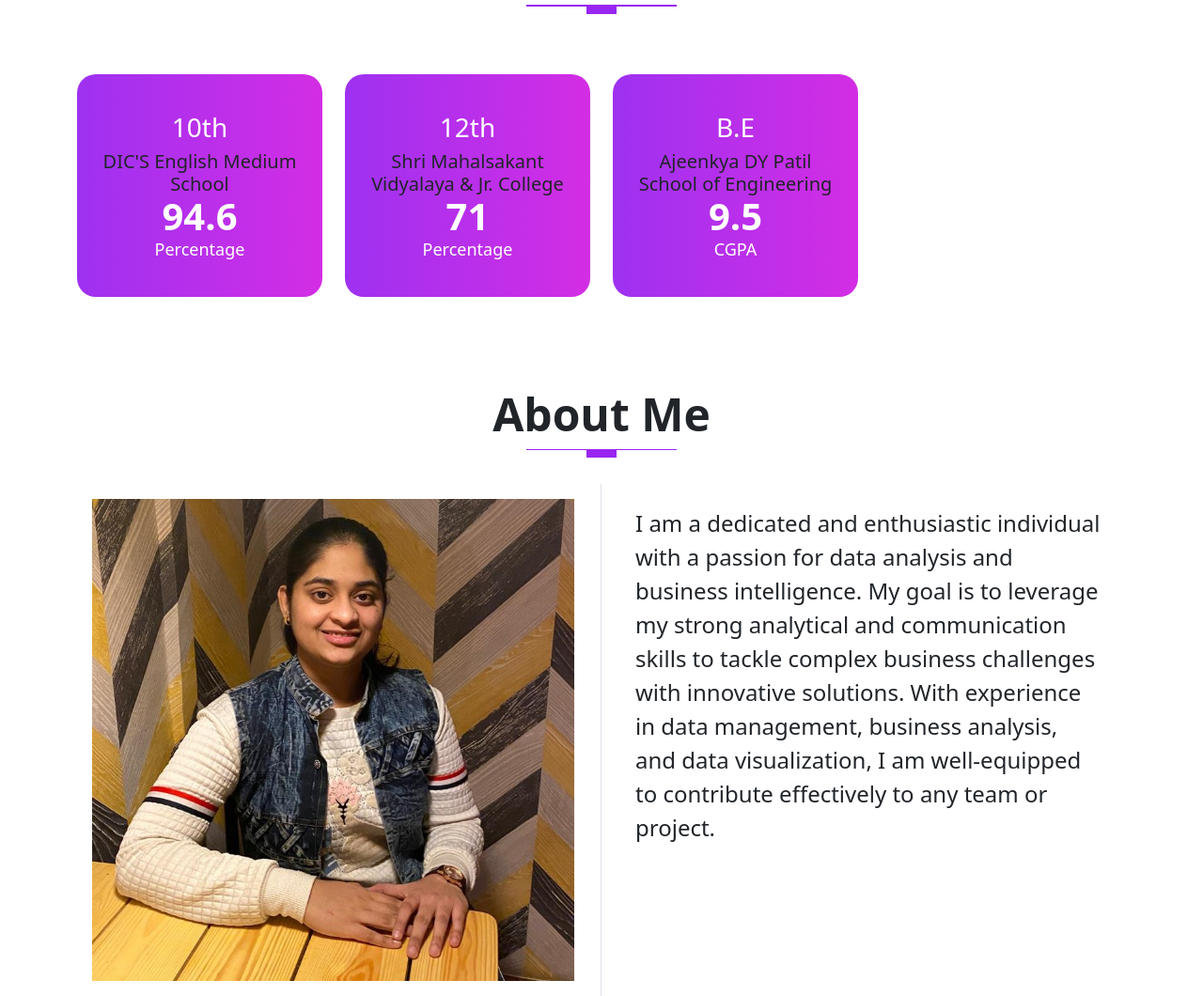
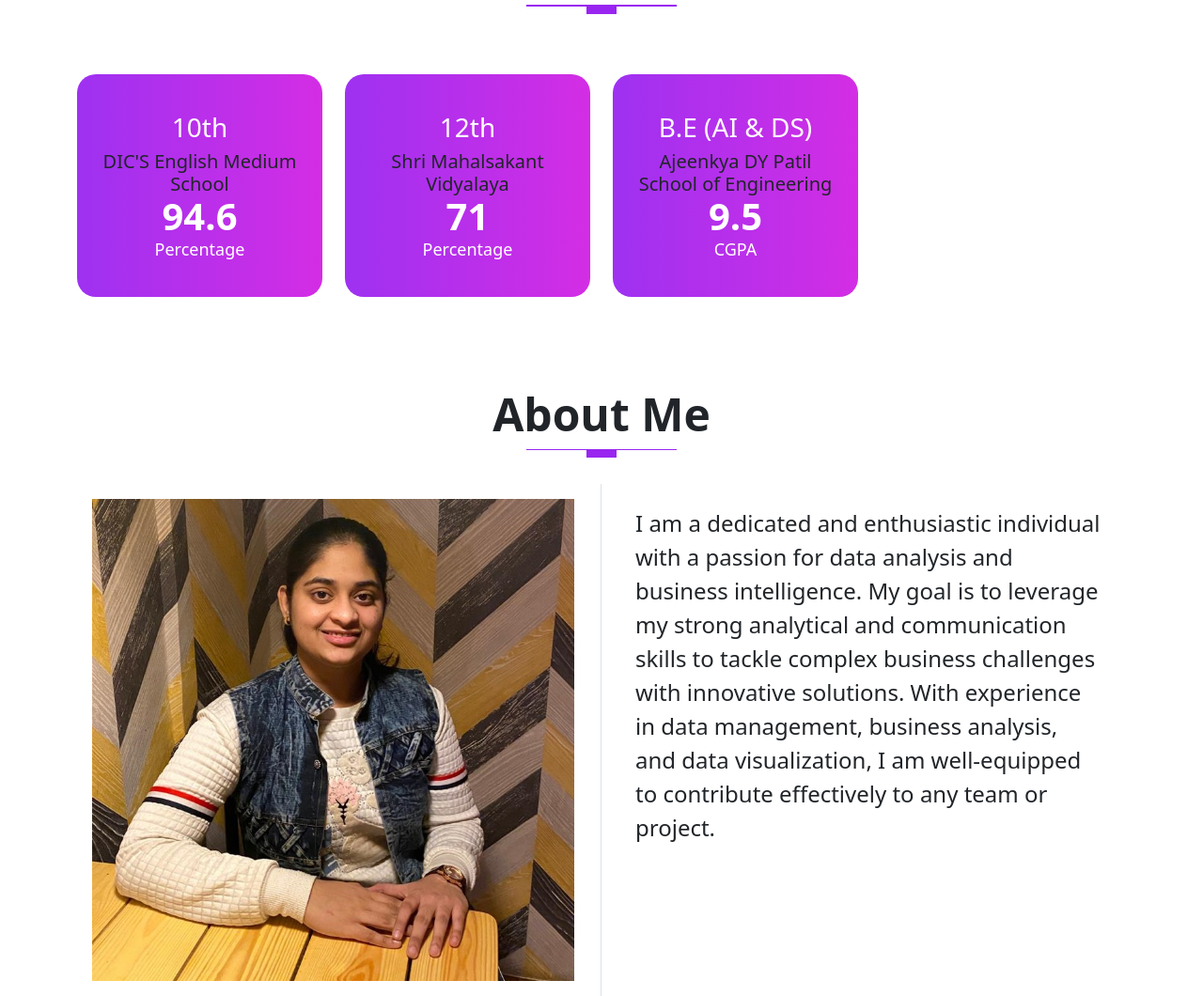
Before and after one commit to TejalBhole/Portfolio_1, a website: page index.html in a window 1280 px wide. Shown: the part 1005-2065 px from the top of the page at 94% size. Drawn offline with nearby package versions, Linux system fonts and the light colour scheme; a script that the page names is missing.

Commit message:
Update index.html

```diff
--- a/index.html
+++ b/index.html
@@ -104,14 +104,14 @@
         <div class="four col-md-3" id="col5">
             <div class="counter-box">
               <h3 style="color: white;">12th</h3>
-              <h5>Shri Mahalsakant Vidyalaya & Jr. College </h5>
+              <h5>Shri Mahalsakant Vidyalaya </h5>
                 <h1 class="counter">71</h1>
                 <p>Percentage</p>
             </div>
         </div>
         <div class="four col-md-3" id="col5">
             <div class="counter-box">
-                <h3 style="color: white;">B.E</h3>
+                <h3 style="color: white;">B.E (AI & DS)</h3>
                 <h5>Ajeenkya DY Patil School of Engineering</h5>
                 <h1 class="counter">9.5</h1>
                 <p>CGPA</p>
@@ -184,7 +184,7 @@
       <div class="col-lg-6 col-md-6 col-sm-12 col-xs-12 services mt-4">
         <div class="services__content">
           <div class="icon d-block fas fa-code"></div>
-          <h3 class="display-3--title mt-1">web development</h3>
+          <h3 class="display-3--title mt-1">Web development</h3>
           <p class="lh-lg">
             My proficiency in full stack development equips me to create dynamic and user-friendly web applications. Using technologies like Flask, HTML, CSS, and JavaScript, I am capable of developing robust front-end interfaces and integrating them seamlessly with back-end functionalities. Additionally, my experience with tools like Figma enables me to design intuitive user experiences that enhance overall usability.
           </p>
```
